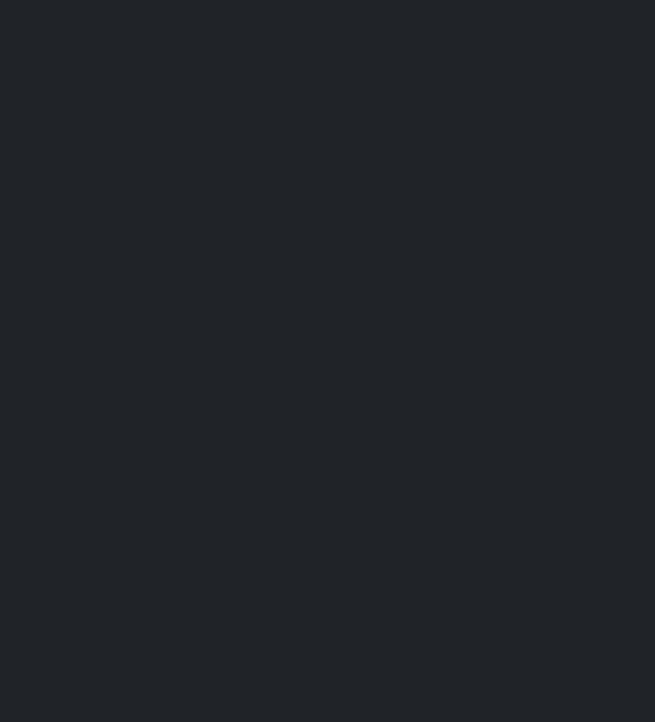
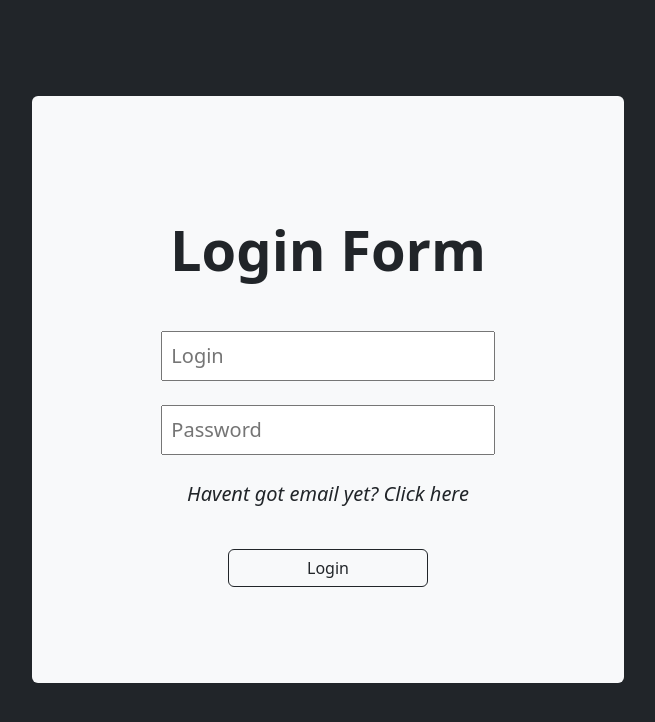
Before and after one commit to OskarProgrammer/MailApp, a React (Vite) app: page / in a window 1280 px wide. Shown: the top 722 px of the page, without its empty margins (16-671 px from the left). Built offline with nearby package versions, Linux system fonts and the light colour scheme.

Commit message:
Creating new routes: / and /mail/

```diff
--- a/src/App.jsx
+++ b/src/App.jsx
@@ -1,12 +1,36 @@
 
+import { createBrowserRouter, createRoutesFromElements, Route, RouterProvider } from 'react-router-dom'
 import './App.css'
+
+//importing bootstrap
 import 'bootstrap/dist/css/bootstrap.css'
+
+//layouts
+import { HomeLayout } from './layouts/HomeLayout'
+import { MailLayout, mailLayoutloader } from './layouts/MailLayout'
+
+//pages
+import { MainPage, mainPageAction } from './pages/MainPage'
+
+
+const router = createBrowserRouter(
+  createRoutesFromElements(
+    <Route path="/" element={<HomeLayout/>} action={mainPageAction}>
+        <Route index element={<MainPage/>} action={mainPageAction}/>
+
+        <Route path="/mail/" element={<MailLayout/>} loader={mailLayoutloader}>
+
+        </Route>
+    </Route>
+  )
+)
+
 
 function App() {
 
-
   return (
     <>
+      <RouterProvider router={router} />
     </>
   )
 }
```
